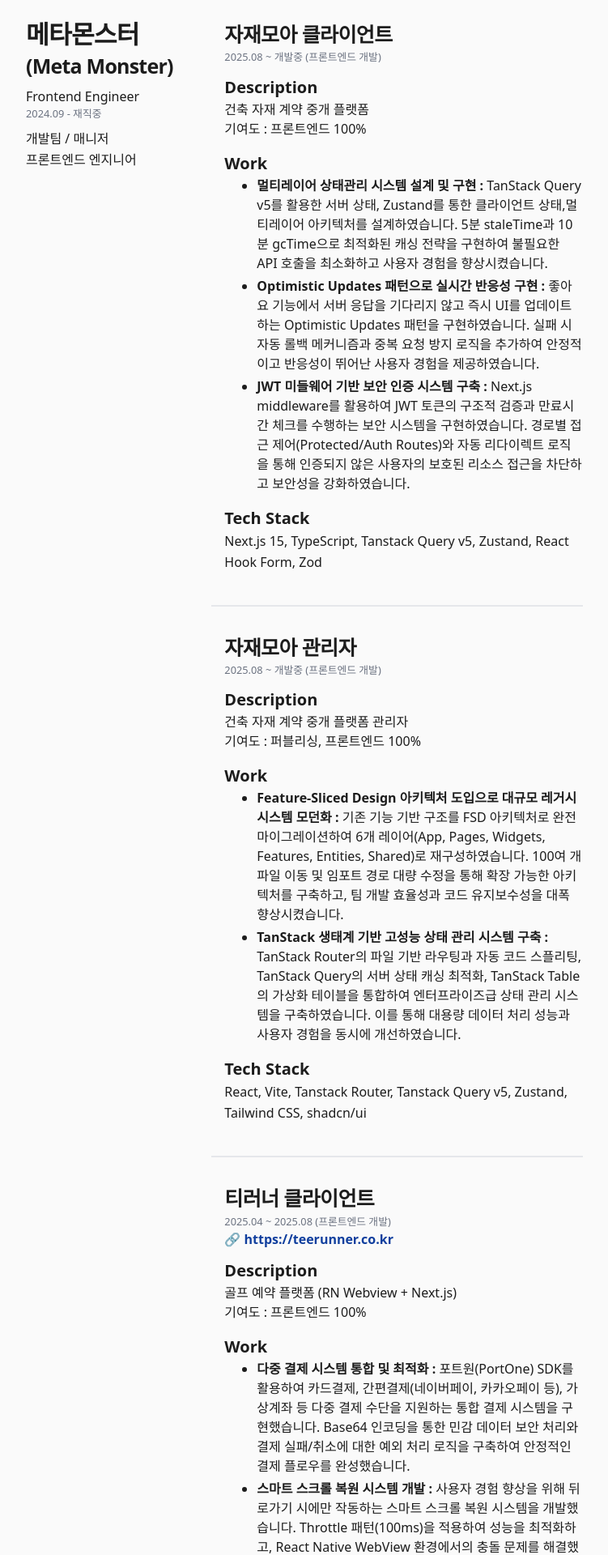
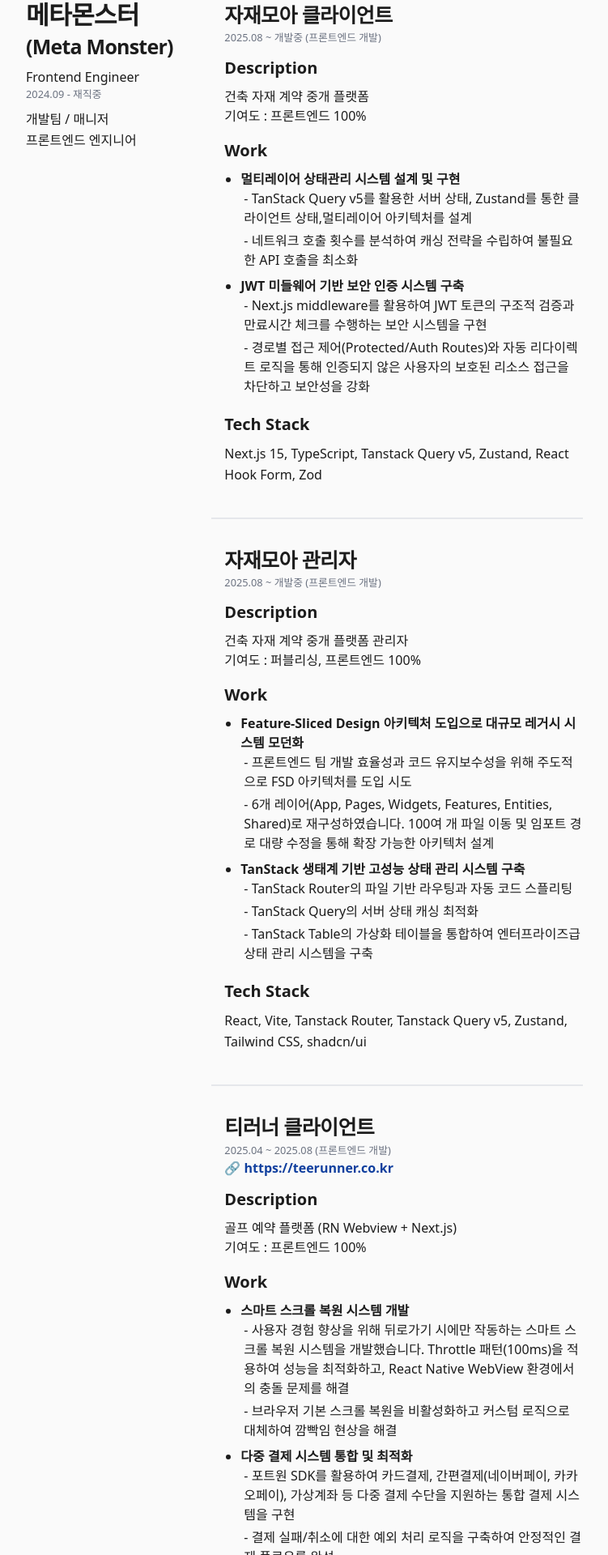
Before and after one commit to shinju4n/tech-blog, a Next.js app: page /resume in a window 1280 px wide. Shown: the part 823-2743 px from the top of the page at 81% size, without its empty margins (264-1015 px from the left). Built offline with nearby package versions, Linux system fonts and the light colour scheme.

Commit message:
feat: resume feedback

```diff
--- a/app/(resume)/resume/_constants/resume.ts
+++ b/app/(resume)/resume/_constants/resume.ts
@@ -39,21 +39,16 @@ const JAJAEMOA_CLIENT: ProjectType = {
     {
       featureTitle: "멀티레이어 상태관리 시스템 설계 및 구현",
       featureDescription: [
-        "TanStack Query v5를 활용한 서버 상태, Zustand를 통한 클라이언트 상태,멀티레이어 아키텍처를 설계하였습니다. 5분 staleTime과 10분 gcTime으로 최적화된 캐싱 전략을 구현하여 불필요한 API 호출을 최소화하고 사용자 경험을 향상시켰습니다.",
-      ],
-      link: null,
-    },
-    {
-      featureTitle: "Optimistic Updates 패턴으로 실시간 반응성 구현",
-      featureDescription: [
-        "좋아요 기능에서 서버 응답을 기다리지 않고 즉시 UI를 업데이트하는 Optimistic Updates 패턴을 구현하였습니다. 실패 시 자동 롤백 메커니즘과 중복 요청 방지 로직을 추가하여 안정적이고 반응성이 뛰어난 사용자 경험을 제공하였습니다.",
+        "TanStack Query v5를 활용한 서버 상태, Zustand를 통한 클라이언트 상태,멀티레이어 아키텍처를 설계",
+        "네트워크 호출 횟수를 분석하여 캐싱 전략을 수립하여 불필요한 API 호출을 최소화",
       ],
       link: null,
     },
     {
       featureTitle: "JWT 미들웨어 기반 보안 인증 시스템 구축",
       featureDescription: [
-        "Next.js middleware를 활용하여 JWT 토큰의 구조적 검증과 만료시간 체크를 수행하는 보안 시스템을 구현하였습니다. 경로별 접근 제어(Protected/Auth Routes)와 자동 리다이렉트 로직을 통해 인증되지 않은 사용자의 보호된 리소스 접근을 차단하고 보안성을 강화하였습니다.",
+        "Next.js middleware를 활용하여 JWT 토큰의 구조적 검증과 만료시간 체크를 수행하는 보안 시스템을 구현",
+        "경로별 접근 제어(Protected/Auth Routes)와 자동 리다이렉트 로직을 통해 인증되지 않은 사용자의 보호된 리소스 접근을 차단하고 보안성을 강화",
       ],
       link: null,
     },
@@ -81,14 +76,18 @@ const JAJAEMOA_ADMIN: ProjectType = {
       featureTitle:
         "Feature-Sliced Design 아키텍처 도입으로 대규모 레거시 시스템 모던화",
       featureDescription: [
-        "기존 기능 기반 구조를 FSD 아키텍처로 완전 마이그레이션하여 6개 레이어(App, Pages, Widgets, Features, Entities, Shared)로 재구성하였습니다. 100여 개 파일 이동 및 임포트 경로 대량 수정을 통해 확장 가능한 아키텍처를 구축하고, 팀 개발 효율성과 코드 유지보수성을 대폭 향상시켰습니다.",
+        "프론트엔드 팀 개발 효율성과 코드 유지보수성을 위해 주도적으로 FSD 아키텍처를 도입 시도",
+        "6개 레이어(App, Pages, Widgets, Features, Entities, Shared)로 재구성하였습니다. 100여 개 파일 이동 및 임포트 경로 대량 수정을 통해 확장 가능한 아키텍처 설계",
       ],
       link: null,
     },
     {
       featureTitle: "TanStack 생태계 기반 고성능 상태 관리 시스템 구축",
       featureDescription: [
-        "TanStack Router의 파일 기반 라우팅과 자동 코드 스플리팅, TanStack Query의 서버 상태 캐싱 최적화, TanStack Table의 가상화 테이블을 통합하여 엔터프라이즈급 상태 관리 시스템을 구축하였습니다. 이를 통해 대용량 데이터 처리 성능과 사용자 경험을 동시에 개선하였습니다.",
+        // todo : 가상화 테이블을 왜썼는지? Tanstack을 왜 썼는지
+        "TanStack Router의 파일 기반 라우팅과 자동 코드 스플리팅",
+        "TanStack Query의 서버 상태 캐싱 최적화",
+        "TanStack Table의 가상화 테이블을 통합하여 엔터프라이즈급 상태 관리 시스템을 구축",
       ],
       link: null,
     },
@@ -114,23 +113,18 @@ const TEE_RUNNER_CLIENT: ProjectType = {
   projectLink: "https://teerunner.co.kr",
   workList: [
     {
-      featureTitle: "다중 결제 시스템 통합 및 최적화",
+      featureTitle: "스마트 스크롤 복원 시스템 개발",
       featureDescription: [
-        "포트원(PortOne) SDK를 활용하여 카드결제, 간편결제(네이버페이, 카카오페이 등), 가상계좌 등 다중 결제 수단을 지원하는 통합 결제 시스템을 구현했습니다. Base64 인코딩을 통한 민감 데이터 보안 처리와 결제 실패/취소에 대한 예외 처리 로직을 구축하여 안정적인 결제 플로우를 완성했습니다.",
+        "사용자 경험 향상을 위해 뒤로가기 시에만 작동하는 스마트 스크롤 복원 시스템을 개발했습니다. Throttle 패턴(100ms)을 적용하여 성능을 최적화하고, React Native WebView 환경에서의 충돌 문제를 해결",
+        "브라우저 기본 스크롤 복원을 비활성화하고 커스텀 로직으로 대체하여 깜빡임 현상을 해결",
       ],
       link: null,
     },
     {
-      featureTitle: "스마트 스크롤 복원 시스템 개발",
+      featureTitle: "다중 결제 시스템 통합 및 최적화",
       featureDescription: [
-        "사용자 경험 향상을 위해 뒤로가기 시에만 작동하는 스마트 스크롤 복원 시스템을 개발했습니다. Throttle 패턴(100ms)을 적용하여 성능을 최적화하고, React Native WebView 환경에서의 충돌 문제를 해결했습니다. 브라우저 기본 스크롤 복원을 비활성화하고 커스텀 로직으로 대체하여 깜빡임 현상을 해결했습니다.",
-      ],
-      link: null,
-    },
-    {
-      featureTitle: "코드 품질 및 개발 워크플로우 최적화",
-      featureDescription: [
-        "ESLint, Prettier, Husky를 도입하여 코드 스타일 통일과 pre-commit 검증을 자동화했습니다. Webpack Bundle Analyzer를 통한 번들 사이즈 모니터링과 Next.js Turbopack을 활용한 빌드 성능 개선을 통해 개발 생산성을 향상시켰습니다.",
+        "포트원 SDK를 활용하여 카드결제, 간편결제(네이버페이, 카카오페이), 가상계좌 등 다중 결제 수단을 지원하는 통합 결제 시스템을 구현",
+        "결제 실패/취소에 대한 예외 처리 로직을 구축하여 안정적인 결제 플로우를 완성",
       ],
       link: null,
     },
@@ -147,21 +141,24 @@ const TEE_RUNNER_ADMIN: ProjectType = {
     {
       featureTitle: "유저 친화적 Drag & Drop 이미지 업로더 구현",
       featureDescription: [
-        "DnD Kit을 활용하여 다중 이미지 업로드 및 드래그 앤 드롭 순서 변경이 가능한 이미지 업로더를 개발하였습니다. 파일 타입/크기 검증(5MB 제한), 실시간 미리보기, 메모리 누수 방지(URL.revokeObjectURL) 등을 구현하여 사용자 경험을 최적화하였습니다.",
+        "DnD Kit을 활용하여 다중 이미지 업로드 및 드래그 앤 드롭 순서 변경이 가능한 이미지 업로더를 개발",
+        "파일 타입/크기 검증(5MB 제한), 실시간 미리보기, 메모리 누수 방지 (URL.revokeObjectURL) 등을 구현하여 사용자 경험을 최적화",
       ],
       link: null,
     },
     {
       featureTitle: "복합 상품 옵션 관리 시스템 아키텍처 설계",
       featureDescription: [
-        "골프, 항공, 숙박을 포함한 다차원 상품 구성 관리 시스템을 개발하였습니다. Zustand를 활용한 복잡한 상태 관리, 실시간 가격 계산 및 유효성 검증, 단계별 폼 워크플로우(Funnel 패턴)를 구현하여 복잡한 비즈니스 로직을 효율적으로 관리할 수 있도록 하였습니다.",
+        "골프, 항공, 숙박을 포함한 다차원 상품 구성 관리 시스템을 개발",
+        "Zustand를 활용한 복잡한 상태 관리, 실시간 가격 계산 및 유효성 검증, 단계별 폼 워크플로우(Funnel 패턴)를 구현하여 복잡한 비즈니스 로직을 효율적으로 관리할 수 있도록 설계",
       ],
       link: null,
     },
     {
       featureTitle: "성능 최적화 및 사용자 경험 개선",
       featureDescription: [
-        "React.memo, useMemo, useCallback을 활용한 메모이제이션 최적화, 스켈레톤 UI를 통한 로딩 상태 개선, 실시간 피드백 시스템(토스트, 알림) 구현을 통해 애플리케이션 성능을 향상시키고 사용자 경험을 개선하였습니다.",
+        "React.memo, useMemo, useCallback을 활용한 메모이제이션 최적화",
+        "스켈레톤 UI를 통한 로딩 상태 개선",
       ],
       link: null,
     },
@@ -183,19 +180,10 @@ const ART_GUIDE_RUN: ProjectType = {
   projectLink: "https://artguiderun.com",
   workList: [
     {
-      featureTitle: "Optimistic Updates 패턴으로 실시간 반응성 구현",
-      featureDescription: [
-        "좋아요 기능에서 서버 응답을 기다리지 않고 즉시 UI를 업데이트하는 Optimistic Updates 패턴을 구현하였습니다. 실패 시 자동 롤백 메커니즘과 중복 요청 방지 로직을 추가하여 안정적이고 반응성이 뛰어난 사용자 경험을 제공하였습니다.",
-      ],
-      link: {
-        url: "#",
-        text: "Optimistic Updates로 즉시 반응하는 UI 구현",
-      },
-    },
-    {
       featureTitle: "JWT 미들웨어 기반 보안 인증 시스템 구축",
       featureDescription: [
-        "Next.js middleware를 활용하여 JWT 토큰의 구조적 검증과 만료시간 체크를 수행하는 보안 시스템을 구현하였습니다. 경로별 접근 제어(Protected/Auth Routes)와 자동 리다이렉트 로직을 통해 인증되지  않은 사용자의 보호된 리소스 접근을 차단하고 보안성을 강화하였습니다.",
+        "Next.js middleware를 활용하여 JWT 토큰의 구조적 검증과 만료시간 체크를 수행하는 보안 시스템을 구현",
+        "경로별 접근 제어(Protected/Auth Routes)와 자동 리다이렉트 로직을 통해 인증되지 않은 사용자의 보호된 리소스 접근을 차단하고 보안성을 강화",
       ],
       link: null,
     },
@@ -203,21 +191,25 @@ const ART_GUIDE_RUN: ProjectType = {
     {
       featureTitle: "이미지 최적화 및 CDN 통합",
       featureDescription: [
-        "Next.js Image 컴포넌트를 연동하여 WebP, AVIF 포맷을 지원하는 이미지 최적화 시스템을 구축하였습니다. 640px~1920px 다양한 디바이스 사이즈 대응과 24시간 캐시 TTL 설정을 통해 이미지 로딩성능을 크게 향상시켰습니다.",
+        "Next.js Image 컴포넌트를 연동하여 WebP, AVIF 포맷을 지원하는 이미지 최적화 시스템을 구축",
+        "640px~1920px 다양한 디바이스 사이즈 대응과 24시간 캐시 TTL 설정을 통해 이미지 로딩성능을 크게 향상",
       ],
       link: null,
     },
     {
       featureTitle: "타입 세이프 폼 검증 시스템 구현",
       featureDescription: [
-        "React Hook Form과 Zod를 결합하여 런타임 타입 검증이 가능한 폼 시스템을 구현하였습니다. 재사용 가능한 스키마 기반 검증 로직과 Resolver 패턴을 활용하여 타입 안정성을 보장하고 개발 생산성을 향상시켰습니다.",
+        "React Hook Form과 Zod를 결합하여 런타임 타입 검증이 가능한 폼 시스템을 구현",
+        "재사용 가능한 스키마 기반 검증 로직과 Resolver 패턴을 활용하여 타입 안정성을 보장하고 개발 생산성을 향상함",
       ],
       link: null,
     },
     {
-      featureTitle: "외부 서비스 통합 및 결제 시스템 구현",
+      featureTitle: "Optimistic Updates 패턴으로 실시간 반응성 구현",
       featureDescription: [
-        "PortOne SDK를 활용한 결제 시스템, 다음 우편번호 API 연동, 카카오톡 소셜 로그인, 사업자등록번호 실시간 검증 등 다양한 외부 서비스를 통합하였습니다. API 에러 핸들링과 사용자 피드백 시스템을 구축하여 안정적인 서비스 운영 환경을 조성하였습니다.",
+        // todo : 롤백 메커니즘에 대해서 블로그 글 작성하면 좋을 듯
+        "좋아요 기능에서 서버 응답을 기다리지 않고 즉시 UI를 업데이트하는 Optimistic Updates 패턴을 구현",
+        "실패 시 자동 롤백 메커니즘과 중복 요청 방지 로직을 추가하여 안정적이고 반응성이 뛰어난 사용자 경험을 제공",
       ],
       link: null,
     },
@@ -551,12 +543,12 @@ export const SKILLS = {
     { key: "✅ 폼 & 유효성 검사", value: "React Hook Form, Zod" },
     {
       key: "🧩 UI 라이브러리 & 컴포넌트",
-      value: "shadcn/ui, DnD Kit (Drag & Drop)",
+      value: "shadcn/ui, DnD Kit",
     },
     {
       key: "💳 결제 & 외부 서비스 통합",
       value:
-        "포트원(PortOne) SDK, 소셜 로그인 (카카오톡, 네이버, 구글, 애플), 다음 우편번호 API, 사업자등록번호 검증 API",
+        "포트원 SDK, 소셜 로그인, 다음 우편번호 API, 사업자등록번호 검증 API",
     },
     {
       key: "⚙️ 빌드 도구 & 개발 환경",
--- a/components/bold-text.tsx
+++ b/components/bold-text.tsx
@@ -1,5 +1,9 @@
-import { FC, ReactNode } from 'react';
+import { cn } from "@/lib/utils";
+import { FC, ReactNode } from "react";
 
-const BoldText: FC<{ children: ReactNode }> = ({ children }) => <span className="font-bold">{children}</span>;
+const BoldText: FC<{ className?: string; children: ReactNode }> = ({
+  className,
+  children,
+}) => <span className={cn("font-bold", className)}>{children}</span>;
 
 export default BoldText;
--- a/components/resume/work-experience/Layout.tsx
+++ b/components/resume/work-experience/Layout.tsx
@@ -1,8 +1,9 @@
-import Typography from '@/components/ui/typography';
-import BoldText from '@/components/bold-text';
-import BlankLink from '@/components/blank-link';
-import { FC, PropsWithChildren } from 'react';
-import { WorkListType } from '@/app/(resume)/resume/_constants/resume';
+import Typography from "@/components/ui/typography";
+import BoldText from "@/components/bold-text";
+import BlankLink from "@/components/blank-link";
+import { FC, PropsWithChildren } from "react";
+import { WorkListType } from "@/app/(resume)/resume/_constants/resume";
+import { cn } from "@/lib/utils";
 
 interface ProjectTitleProps {
   title: string;
@@ -17,7 +18,7 @@ const ProjectTitle: FC<ProjectTitleProps> = ({ title, subTitle }) => {
   );
 };
 
-type ContentType = 'Description' | 'Work' | 'Tech Stack';
+type ContentType = "Description" | "Work" | "Tech Stack";
 
 interface ContentProps {
   type: ContentType;
@@ -26,8 +27,12 @@ interface ContentProps {
 const Content = ({ type, children }: ContentProps) => {
   return (
     <div>
-      <Title>{type}</Title>
-      {typeof children === 'string' ? <Typography size="p">{children}</Typography> : children}
+      <Title className="mb-2">{type}</Title>
+      {typeof children === "string" ? (
+        <Typography size="p">{children}</Typography>
+      ) : (
+        children
+      )}
     </div>
   );
 };
@@ -39,36 +44,44 @@ const WorkList: FC<WorkListProps> = ({ workList }) => {
   if (workList.length === 0) return null;
 
   return (
-    <ul className="pl-4 md:pl-10 md:pr-10 xl:pr-0 list-disc flex flex-col gap-1">
+    <ul className="pl-4 md:pl-5 md:pr-10 xl:pr-0 list-disc flex flex-col gap-1">
       {workList.map((work, index) => (
         <li key={index}>
-          <BoldText>{work.featureTitle} : </BoldText>
+          <BoldText className="mb-6">{work.featureTitle}</BoldText>
+          <ul className="pl-1 list-disc flex flex-col gap-1 mb-1">
             {work.featureDescription.map((description, descIndex) => {
-            if (work.link && descIndex === work.featureDescription.length - 1) {
+              if (
+                work.link &&
+                descIndex === work.featureDescription.length - 1
+              ) {
                 // 링크가 있는 경우 마지막 문장에서 링크 텍스트를 찾아서 링크로 변환
                 const linkText = work.link.text;
                 const parts = description.split(linkText);
                 if (parts.length === 2) {
                   return (
-                  <span key={descIndex}>
-                    {parts[0]}
+                    <span key={descIndex} className="leading-relaxed">
+                      - {parts[0]}
                       <BlankLink href={work.link.url}>{linkText}</BlankLink>
                       {parts[1]}
                     </span>
                   );
                 }
               }
-            return <span key={descIndex}>{description}</span>;
+              return <span key={descIndex}>- {description}</span>;
             })}
+          </ul>
         </li>
       ))}
     </ul>
   );
 };
 
-const Title = ({ children }: PropsWithChildren) => {
+const Title = ({
+  children,
+  className,
+}: PropsWithChildren<{ className?: string }>) => {
   return (
-    <Typography size="large" className="font-bold">
+    <Typography size="large" className={cn("font-bold", className)}>
       {children}
     </Typography>
   );
@@ -92,5 +105,5 @@ export const Layout = Object.assign(LayoutMain, {
   InnerContainer,
   ProjectTitle,
   Content,
-  WorkList
+  WorkList,
 });
```
Lines whose indentation alone changed are shown as unchanged.
